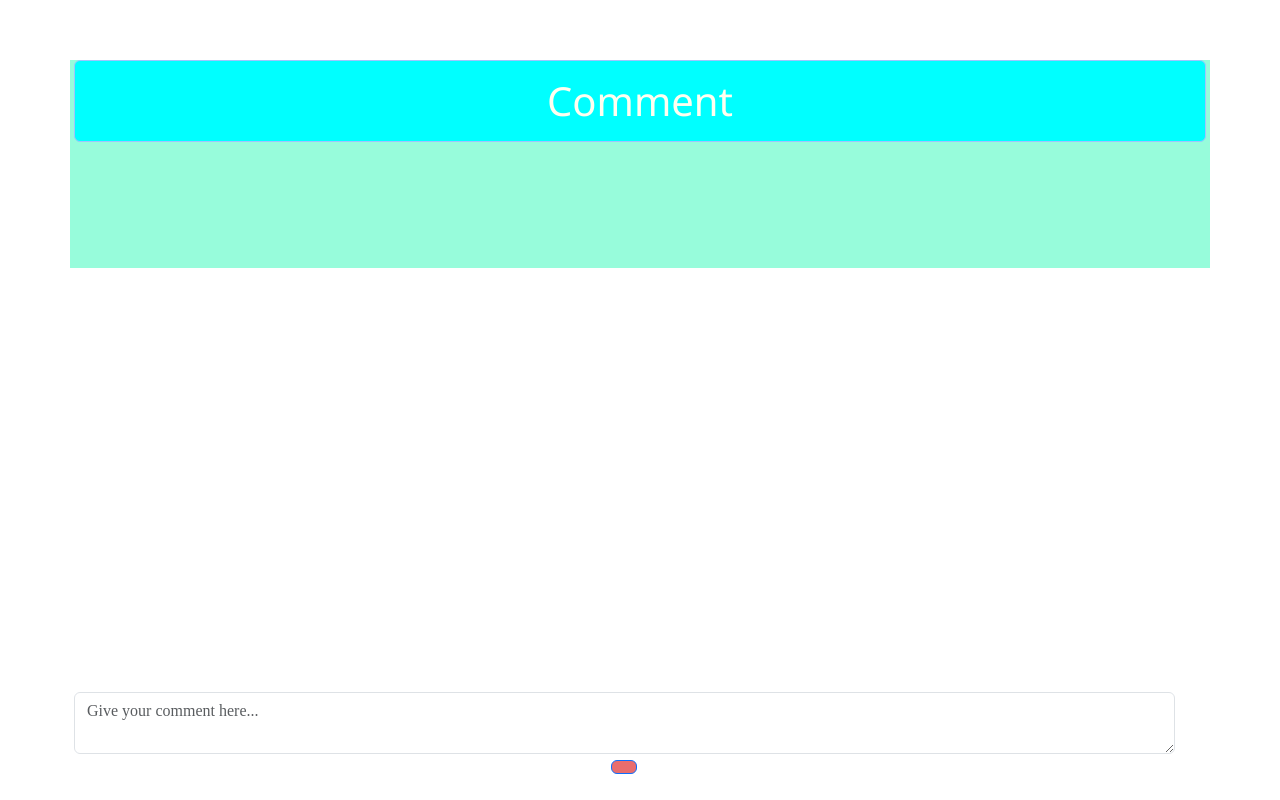
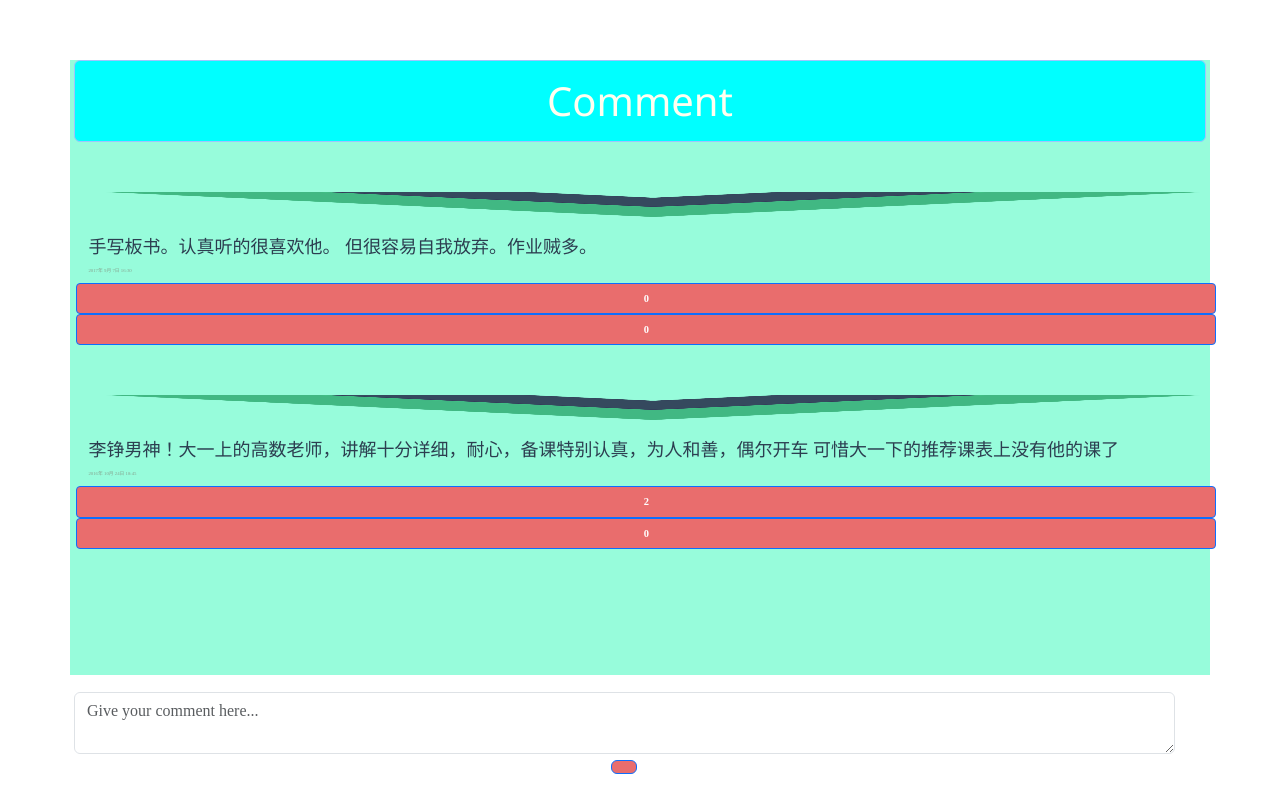
Before and after one commit to Highe-Stark/TIA, a Vue app: page /layout in a window 1280 px wide. Built offline with nearby package versions, Linux system fonts and the light colour scheme.

Commit message:
add some comments

```diff
--- /dev/null
+++ b/src/components/cmts.js
@@ -0,0 +1,4 @@
+module.exports =  [
+  { img: "@/assets/logo.png", time: "2017年 9月 7日  16:30", cmtWord: "手写板书。认真听的很喜欢他。 但很容易自我放弃。作业贼多。", numSup: 0, numOpp: 0},
+  { img: "@/assets/logo.png", time: "2016年 10月 24日 18:45", cmtWord: "李铮男神！大一上的高数老师，讲解十分详细，耐心，备课特别认真，为人和善，偶尔开车 可惜大一下的推荐课表上没有他的课了", numSup: 2, numOpp: 0}
+]
--- a/src/components/layout.vue
+++ b/src/components/layout.vue
@@ -34,15 +34,17 @@
 </template>
 
 <script>
+import cmts from './cmts.js'
+
 export default {
   name: 'layout',
   data() {
     return {
       nothing:'',
-      comments:[
-      ]
+      comments: cmts
     }
   },
+
   methods: {
     issue() {
       let t = document.getElementById("user-cmt")
```
